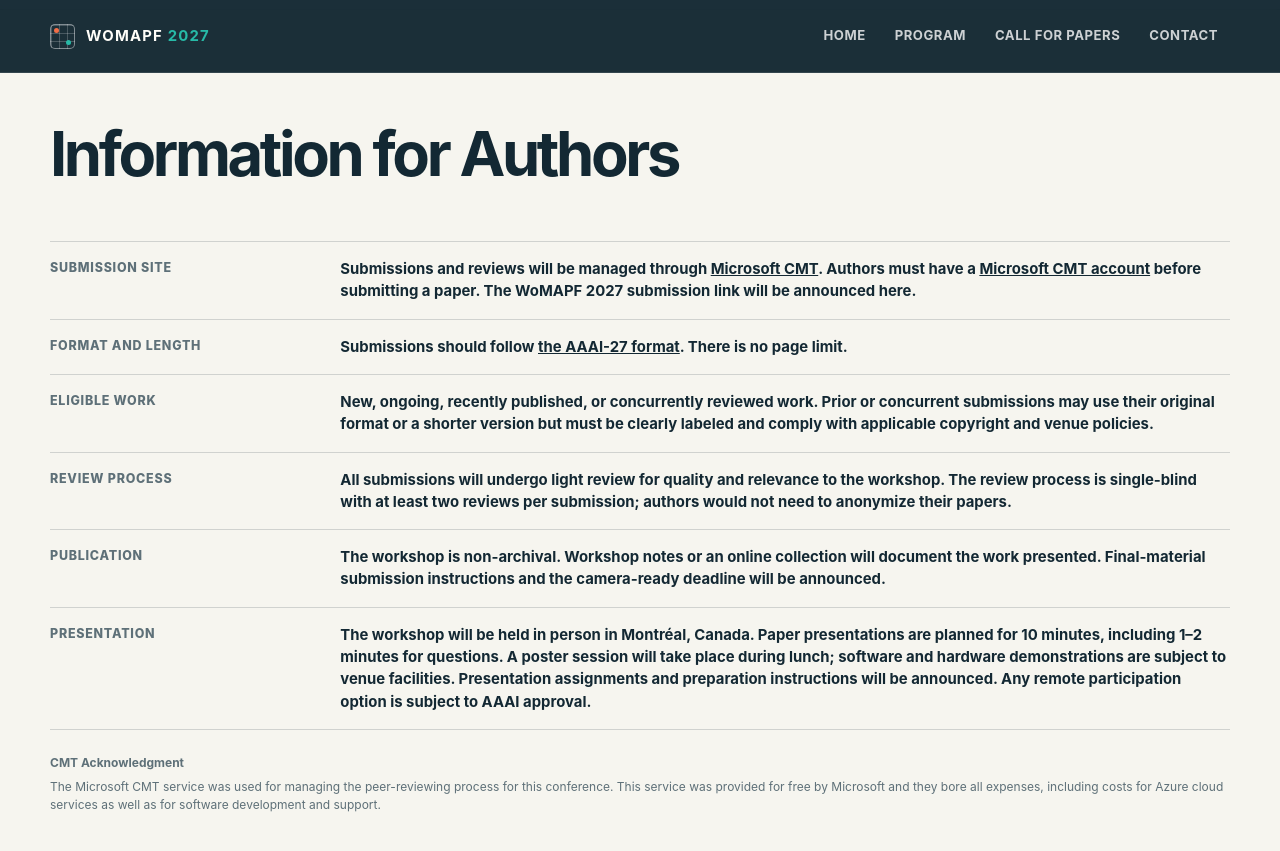
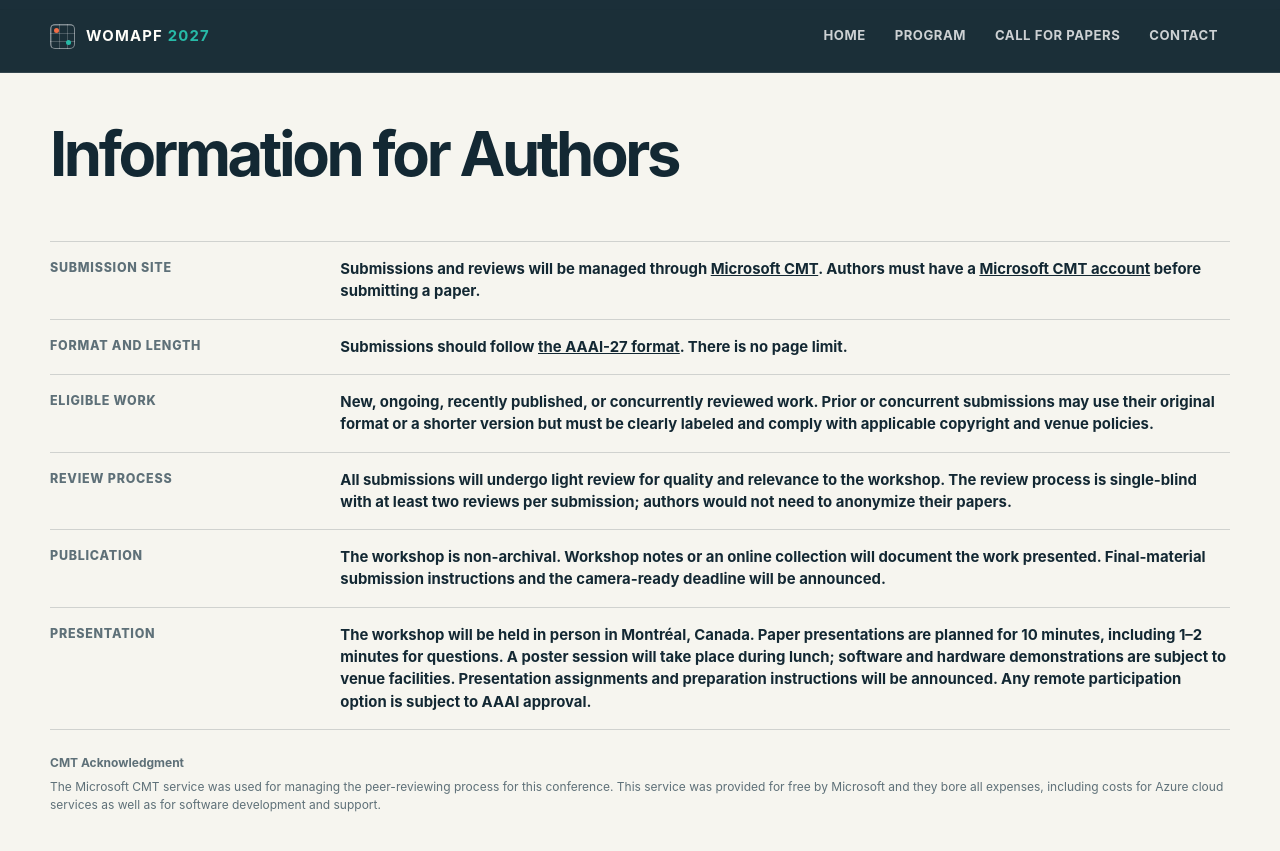
Before and after one commit to wo-mapf/aaai27, a Jekyll site: the page built from call/index.html, in a window 1280 px wide and 900 px high, scrolled down 1628 px. Shown: the top 851 px of the window. Built offline with Jekyll 4.4.1, drawn with Linux system fonts in a browser that asks for light colours.

Commit message:
update CMT link

```diff
--- a/call/index.html
+++ b/call/index.html
@@ -48,10 +48,9 @@
         <dt>Submission site</dt>
         <dd>
           Submissions and reviews will be managed through
-          <a href="https://cmt3.research.microsoft.com/" target="_blank" rel="noopener">Microsoft CMT</a>.
+          <a href="https://cmt3.research.microsoft.com/WoMAPF2027" target="_blank" rel="noopener">Microsoft CMT</a>.
           Authors must have a <a href="https://cmt3.research.microsoft.com/docs/help/general/account-creation.html" target="_blank" rel="noopener">Microsoft CMT account</a>
           before submitting a paper.
-          The WoMAPF 2027 submission link will be announced here.
         </dd>
       </div>
       <div>
```
